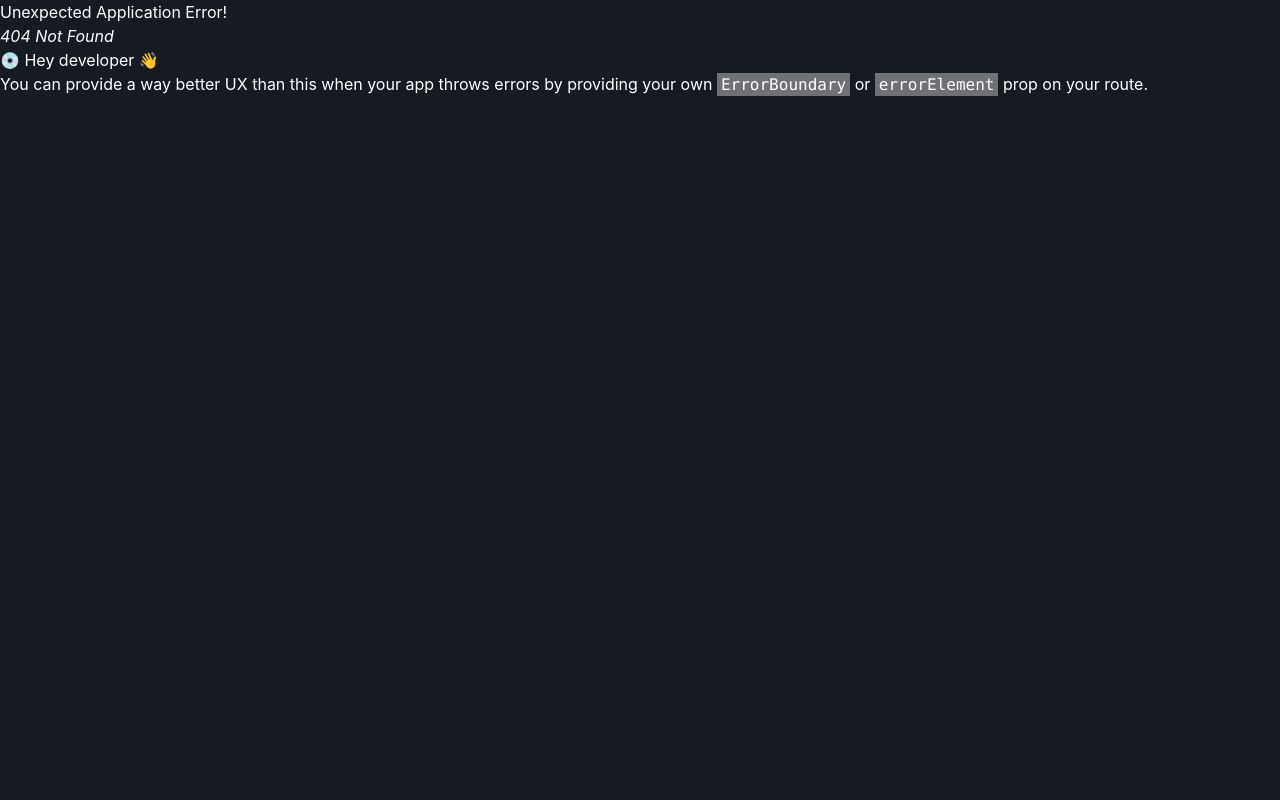
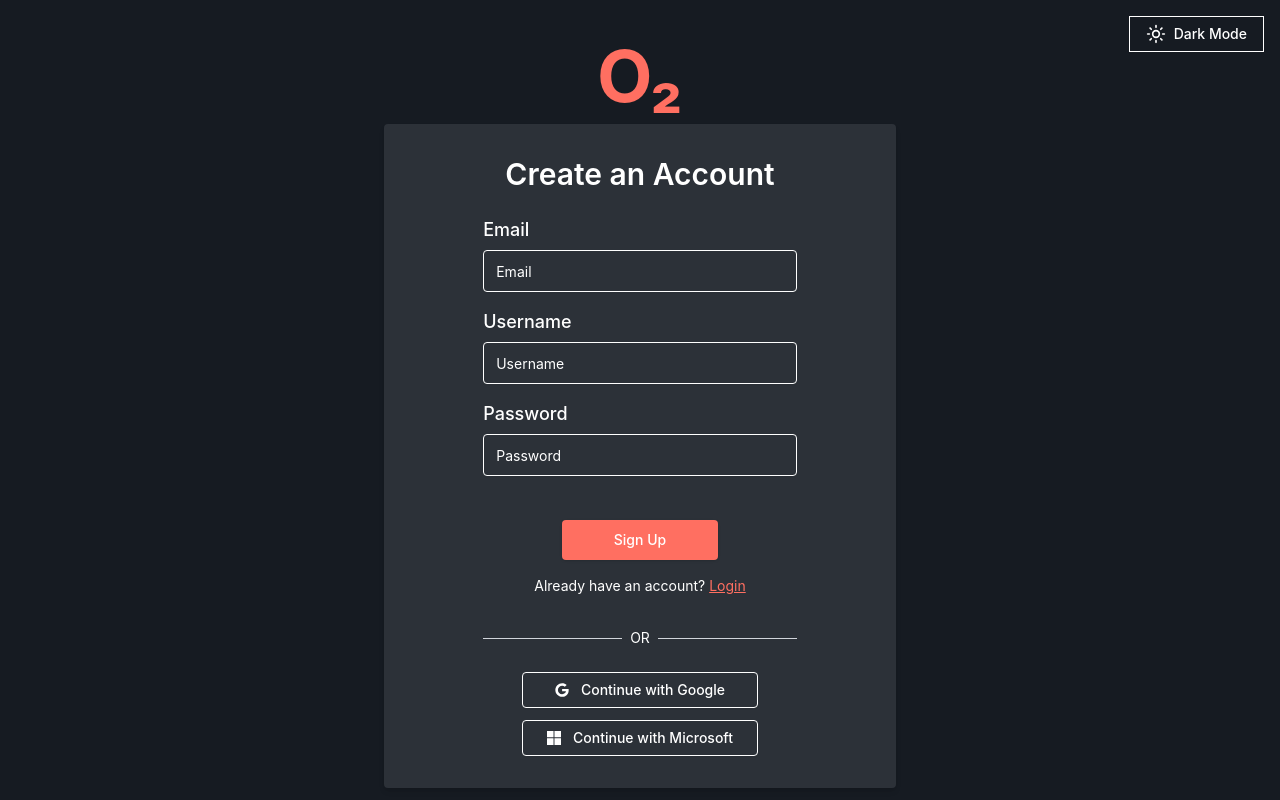
Before and after one commit to KastriotAvdiaj/OxygenQuiz, a React (Vite) app: page /signup in a window 1280 px wide. Before the commit this address had no page. Built offline with nearby package versions, Linux system fonts and the light colour scheme.

Commit message:
Styled the Signup Page, adding buttons for signin in with google, mirosoft, having 3 fields.

```diff
--- a/src/App.tsx
+++ b/src/App.tsx
@@ -28,6 +28,12 @@ const Settings = lazy(() =>
 const MyProfile = lazy(() =>
   import("./pages/Profile/MyProfile").then((module) => ({
     default: module.MyProfile,
+  }))
+);
+
+const Signup = lazy(() =>
+  import("./pages/Signup/Signup").then((module) => ({
+    default: module.Signup,
   }))
 );
 
@@ -84,6 +90,17 @@ const router = createBrowserRouter([
       </>
     ),
   },
+  {
+    path: "/signup",
+    element: (
+      <>
+        {/* <Header /> */}
+        <Suspense fallback={<div>Loading...</div>}>
+          <Signup />
+        </Suspense>
+      </>
+    ),
+  },
 ]);
 
 function App() {
--- a/src/components/ui/button.tsx
+++ b/src/components/ui/button.tsx
@@ -11,9 +11,9 @@ const buttonVariants = cva(
         default:
           "bg-primary gap-2 shadow hover:bg-[var(--background)]/80  active:scale-95",
         addSave:
-          "flex justify-center items-center gap-2  shadow bg-[var(--add-button)] hover:bg-blue-700 rounded active:scale-95",
+          "flex justify-center items-center gap-2 w-full shadow text-[var(--text)] bg-[var(--text-hover)] hover:bg-[var(--text-hover-darker)] rounded active:scale-95",
         outline:
-          " flex justify-end items-center gap-3 border border-input shadow-sm hover:bg-[var(--outline-button)]  active:scale-95",
+          " flex justify-center items-center gap-3 border border-input shadow-sm hover:bg-[var(--outline-button)]  active:scale-95",
         secondary: "bg-secondary shadow-sm active:scale-95",
         link: " underline-offset-4 hover:underline active:scale-95",
         drawer:
--- a/src/componentsOurs/DrawerFilled.tsx
+++ b/src/componentsOurs/DrawerFilled.tsx
@@ -11,7 +11,6 @@ import { useState } from "react";
 import { Button } from "@/components/ui/button";
 import { Divider } from "./Divider";
 import { RiDashboard2Fill } from "react-icons/ri";
-import { IoSettings } from "react-icons/io5";
 import { LiaUserFriendsSolid } from "react-icons/lia";
 import { NavLink } from "react-router-dom";
 import { Settings } from "lucide-react";
@@ -128,13 +127,15 @@ export const DrawerFilled = () => {
         <div className="flex gap-4 items-center">
           <Button
             onClick={() => setSignedIn(true)}
-            className="bg-[#0E2178] text-white"
+            className="bg-[#4B3EF3] text-white"
             variant={"default"}
           >
             Login
           </Button>
           or
-          <Button variant={"outline"}>Signup</Button>
+          <NavLink to={"/signup"}>
+            <Button variant={"outline"}>Signup</Button>
+          </NavLink>
         </div>
       )}
     </>
--- a/src/componentsOurs/Header.tsx
+++ b/src/componentsOurs/Header.tsx
@@ -58,7 +58,7 @@ const Header = () => {
         </ul>
       </div>
       <div className="col-span-3 flex justify-center">
-        <p className="text-3xl font-bold">OXYGEN</p>
+        <p className="text-3xl font-bold text-[var(--text-hover)]">OXYGEN</p>
       </div>
       <div className="col-span-1 flex justify-end items-center gap-3">
         <ModeToggle className="rounded-[2rem] px-2" />
--- a/src/global.css
+++ b/src/global.css
@@ -24,6 +24,8 @@ body{
 
 .dark {
   --text-hover: #FF6F61;
+  --text-hover-darker: #f75244;
+
   --background: rgb(22, 27, 34);
   --background-secondary: rgb(44, 49, 56);
   color: white;
--- a/src/pages/SettingsPage/Settings.tsx
+++ b/src/pages/SettingsPage/Settings.tsx
@@ -1,7 +1,7 @@
 export const Settings = () => {
   return (
     <div className="h-screen w-full flex items-center justify-center bg-[var(--background-primary)] ">
-      <div className="bg-[var(--background-secondary)] h-full w-[60%] p-8 overflow-y-auto mt-20">
+      <div className="bg-[var(--background-secondary)] h-full w-[60%] p-8 overflow-y-auto pt-20">
         <h1 className="text-3xl font-bold mb-6">Settings</h1>
 
         <section className="mb-8">
--- /dev/null
+++ b/src/pages/Signup/Signup.tsx
@@ -0,0 +1,106 @@
+import { Button } from "@/components/ui/button";
+import { Input } from "@/components/ui/input";
+import { Label } from "@/components/ui/label";
+import { ModeToggle } from "@/components/ui/mode-toggle";
+import { FaGoogle } from "react-icons/fa";
+import { BsMicrosoft } from "react-icons/bs";
+
+export const Signup = () => {
+  return (
+    <div className="h-screen w-full flex flex-col">
+      <ModeToggle className="absolute top-4 right-4" text={true} />
+
+      {/* Logo Section */}
+      <div className="flex justify-center pt-10">
+        <h1 className="text-7xl font-bold text-[var(--text-hover)]">O₂</h1>
+      </div>
+
+      {/* Signup Form Section */}
+      <div className="flex-grow flex items-center justify-center">
+        <div className="bg-[var(--background-secondary)] p-8 rounded shadow-md w-[50%] max-w-lg flex-grow flex items-center justify-center">
+          <div className="w-[70%]">
+            <h2 className="text-3xl font-semibold mb-6 text-center">
+              Create an Account
+            </h2>
+            <form className="space-y-4 text-lg">
+              <div className="grid w-full gap-1.5">
+                <Label htmlFor="email" className="text-lg">
+                  Email
+                </Label>
+                <Input
+                  type="email"
+                  id="email"
+                  placeholder="Email"
+                  className="rounded py-5"
+                />
+              </div>
+              <div className="grid w-full gap-1.5">
+                <Label htmlFor="username" className="text-lg">
+                  Username
+                </Label>
+                <Input
+                  type="text"
+                  id="username"
+                  placeholder="Username"
+                  className="rounded py-5"
+                />
+              </div>
+              <div className="grid w-full gap-1.5">
+                <Label htmlFor="password" className="text-lg">
+                  Password
+                </Label>
+                <Input
+                  type="password"
+                  id="password"
+                  placeholder="Password"
+                  className="rounded py-5"
+                />
+              </div>
+              <div className="flex items-center justify-center">
+                <Button
+                  type="submit"
+                  variant={"addSave"}
+                  className="w-1/2 text-white py-5 mt-7"
+                >
+                  Sign Up
+                </Button>
+              </div>
+            </form>
+
+            {/* Already have an account */}
+            <div className="text-center mt-4">
+              <p className="text-sm">
+                Already have an account?{" "}
+                <a href="/login" className="text-[var(--text-hover)] underline">
+                  Login
+                </a>
+              </p>
+            </div>
+
+            {/* Divider */}
+            <div className="relative mt-8">
+              <div className="absolute inset-0 flex items-center">
+                <div className="w-full border-t border-gray-300"></div>
+              </div>
+              <div className="relative flex justify-center text-sm">
+                <span className="bg-[var(--background-secondary)] px-2">
+                  OR
+                </span>
+              </div>
+            </div>
+
+            {/* Login with Google/Microsoft */}
+            <div className="flex flex-col w-full justify-center items-center mt-6 space-y-3">
+              <Button variant="outline" className="w-[75%] rounded">
+                <FaGoogle /> Continue with Google
+              </Button>
+              <Button variant="outline" className="w-[75%] rounded">
+                <BsMicrosoft /> Continue with Microsoft
+              </Button>
+            </div>
+          </div>
+        </div>
+      </div>
+    </div>
+  );
+};
```
